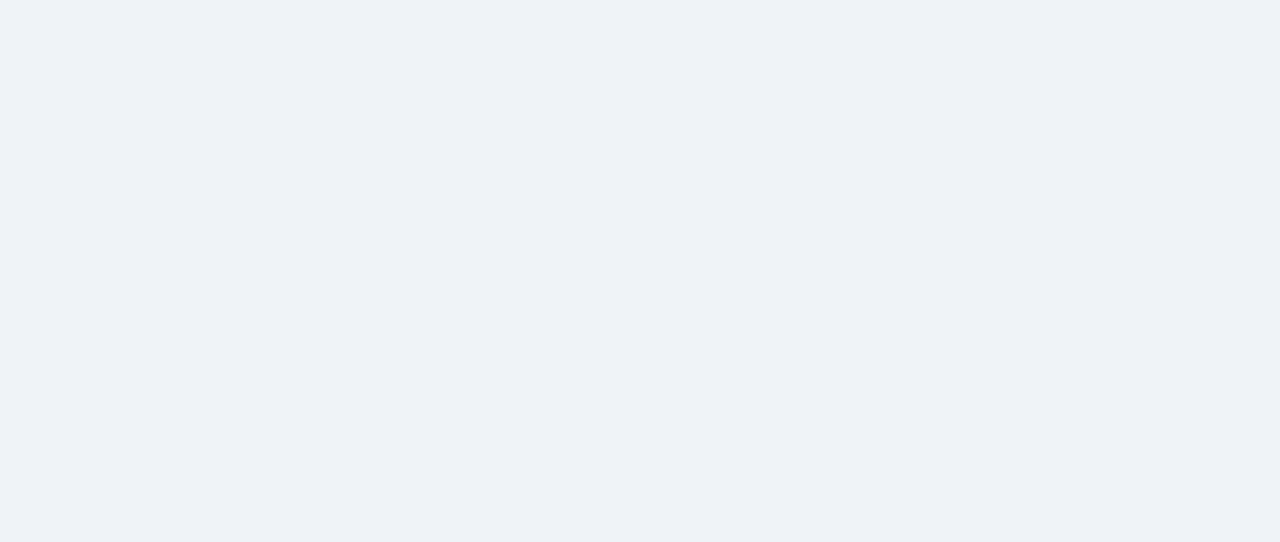
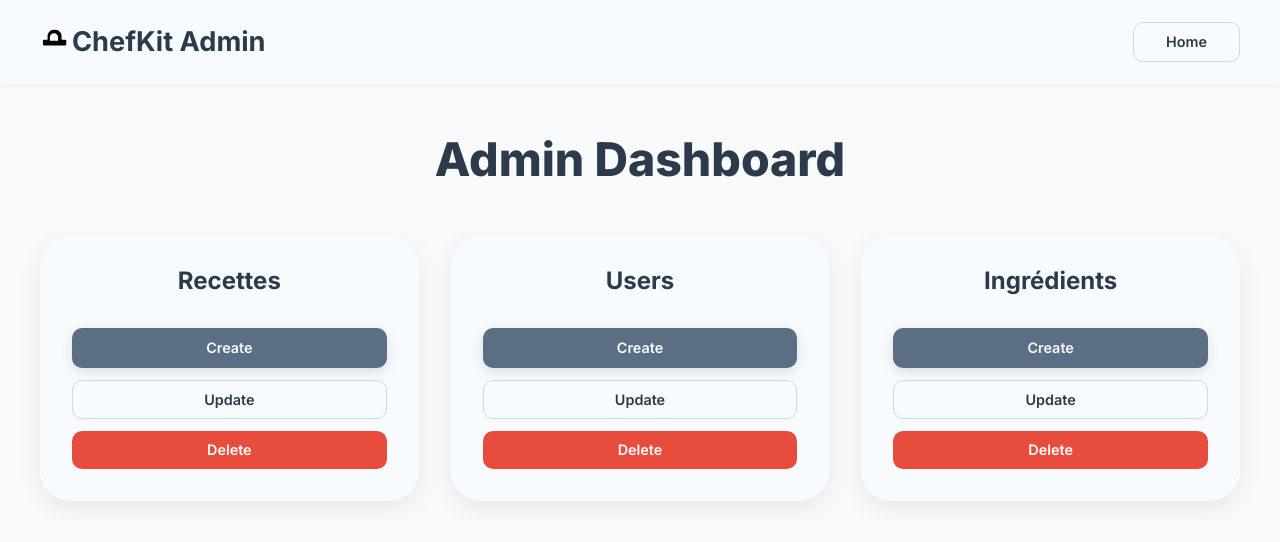
Before and after one commit to SebDors/ChefKit_front, an Angular app: page /admin in a window 1280 px wide. Before the commit this address led to /. Shown: the top 542 px of the page. Built offline with nearby package versions, Linux system fonts and the light colour scheme.

Commit message:
page de test

```diff
--- a/src/app/admin-page/admin-page.component.html
+++ b/src/app/admin-page/admin-page.component.html
@@ -0,0 +1,46 @@
+<header class="app-header">
+  <div class="container header__inner">
+    <a routerLink="/" class="header__logo-link">
+      <img src="assets/icons/chef-hat.svg" alt="ChefKit Logo" class="header__logo-icon">
+      <span class="header__logo-text">ChefKit Admin</span>
+    </a>
+    <div class="header__actions">
+      <a routerLink="/" class="button button--secondary">Home</a>
+    </div>
+  </div>
+</header>
+
+<main class="admin-main">
+  <div class="container">
+    <h1 class="section-title">Admin Dashboard</h1>
+    <div class="admin-grid">
+      <!-- Recettes -->
+      <div class="admin-card">
+        <h2 class="admin-card__title">Recettes</h2>
+        <div class="admin-card__actions">
+          <button class="button button--primary">Create</button>
+          <button class="button button--secondary">Update</button>
+          <button class="button button--danger">Delete</button>
+        </div>
+      </div>
+      <!-- Users -->
+      <div class="admin-card">
+        <h2 class="admin-card__title">Users</h2>
+        <div class="admin-card__actions">
+          <button class="button button--primary">Create</button>
+          <button class="button button--secondary">Update</button>
+          <button class="button button--danger">Delete</button>
+        </div>
+      </div>
+      <!-- Ingredients -->
+      <div class="admin-card">
+        <h2 class="admin-card__title">Ingrédients</h2>
+        <div class="admin-card__actions">
+          <button class="button button--primary">Create</button>
+          <button class="button button--secondary">Update</button>
+          <button class="button button--danger">Delete</button>
+        </div>
+      </div>
+    </div>
+  </div>
+</main>
--- a/src/app/admin-page/admin-page.component.scss
+++ b/src/app/admin-page/admin-page.component.scss
@@ -0,0 +1,159 @@
+/* --- HEADER --- */
+.app-header {
+  position: sticky;
+  top: 0;
+  z-index: 1000;
+  background-color: var(--chefkit-background-white);
+  box-shadow: 0 2px 8px rgba(0, 0, 0, 0.04);
+  padding: var(--spacing-md) 0;
+  transition: padding 0.3s ease, font-size 0.3s ease, box-shadow 0.3s ease;
+}
+
+.header__inner {
+  display: flex;
+  align-items: center;
+  justify-content: space-between;
+  max-width: 1200px;
+  margin: 0 auto;
+  padding: 0 var(--spacing-md);
+}
+
+.header__logo-link {
+  display: flex;
+  align-items: center;
+  text-decoration: none;
+}
+
+.header__logo-icon {
+  height: 28px;
+  width: 28px;
+  color: var(--chefkit-primary);
+  margin-right: var(--spacing-xxs);
+  transition: height 0.3s ease, width 0.3s ease;
+}
+
+.header__logo-text {
+  font-size: 1.7rem;
+  font-weight: var(--chefkit-font-weight-bold);
+  color: var(--chefkit-text-dark);
+  font-family: var(--chefkit-font-display);
+  transition: font-size 0.3s ease;
+}
+
+.header__actions {
+  display: flex;
+  align-items: center;
+  gap: var(--spacing-sm);
+}
+
+/* --- General Button Styles (from home-page) --- */
+.button {
+    display: inline-block;
+    font-family: var(--chefkit-font-family-sans);
+    font-size: 0.9rem;
+    font-weight: var(--chefkit-font-weight-semibold);
+    text-align: center;
+    cursor: pointer;
+    border-radius: var(--border-radius-md);
+    padding: var(--spacing-xs) var(--spacing-lg);
+    text-decoration: none;
+    border: 1px solid transparent;
+    transition: all 0.2s ease-in-out;
+    user-select: none;
+    line-height: 1.5;
+}
+
+.button--primary {
+    background-color: var(--chefkit-primary);
+    color: var(--chefkit-background-white);
+    box-shadow: 0 4px 12px rgba(var(--chefkit-primary-rgb), 0.2);
+
+    &:hover {
+        background-color: var(--chefkit-primary-hover);
+        box-shadow: 0 6px 16px rgba(var(--chefkit-primary-rgb), 0.25);
+        transform: translateY(-2px);
+    }
+}
+
+.button--secondary {
+    background-color: transparent;
+    border-color: var(--chefkit-border-light);
+    color: var(--chefkit-text-dark);
+
+    &:hover {
+        background-color: var(--chefkit-background-light);
+        border-color: var(--chefkit-border-medium);
+        color: var(--chefkit-text-dark);
+    }
+}
+
+.button--danger {
+  background-color: #e74c3c;
+  color: white;
+  border: none;
+
+  &:hover {
+    background-color: #c0392b;
+  }
+}
+
+
+/* --- ADMIN PAGE STYLES --- */
+.admin-main {
+  padding: var(--spacing-xl) 0;
+  background-color: #f9fafb; // A light grey background
+  min-height: calc(100vh - 80px); // Adjust based on header height
+}
+
+.container {
+    max-width: 1200px;
+    margin: 0 auto;
+    padding: 0 var(--spacing-md);
+}
+
+.section-title {
+  text-align: center;
+  font-size: 2.9rem;
+  margin-bottom: var(--spacing-xl);
+  font-family: var(--chefkit-font-display);
+  font-weight: var(--chefkit-font-weight-heavy);
+  color: var(--chefkit-text-dark);
+}
+
+.admin-grid {
+  display: grid;
+  grid-template-columns: repeat(auto-fit, minmax(300px, 1fr));
+  gap: var(--spacing-lg);
+}
+
+.admin-card {
+  background-color: var(--chefkit-background-white);
+  border-radius: var(--border-radius-xl);
+  padding: var(--spacing-lg);
+  box-shadow: 0 8px 25px rgba(0, 0, 0, 0.08);
+  text-align: center;
+  transition: transform 0.3s ease, box-shadow 0.3s ease;
+}
+
+.admin-card:hover {
+  transform: translateY(-5px);
+  box-shadow: 0 12px 35px rgba(0, 0, 0, 0.1);
+}
+
+.admin-card__title {
+  font-size: 1.5rem;
+  font-weight: var(--chefkit-font-weight-bold);
+  font-family: var(--chefkit-font-display);
+  margin-bottom: var(--spacing-lg);
+  color: var(--chefkit-text-dark);
+}
+
+.admin-card__actions {
+  display: flex;
+  flex-direction: column;
+  gap: var(--spacing-sm);
+}
+
+.admin-card__actions .button {
+  width: 100%;
+}
--- a/src/app/admin-page/admin-page.component.ts
+++ b/src/app/admin-page/admin-page.component.ts
@@ -1,8 +1,11 @@
 import { Component } from '@angular/core';
+import { CommonModule } from '@angular/common';
+import { RouterLink } from '@angular/router';
 
 @Component({
   selector: 'app-admin-page',
-  imports: [],
+  standalone: true,
+  imports: [CommonModule, RouterLink],
   templateUrl: './admin-page.component.html',
   styleUrl: './admin-page.component.scss'
 })
--- a/src/app/app.routes.ts
+++ b/src/app/app.routes.ts
@@ -4,10 +4,12 @@ import { RegisterComponent } from './register/register.component';
 import { HomepagComponent } from './homepag/homepag.component';
 import { HomePageComponent} from './home-page/home-page.component';
 import { RecetteComponent } from './recette/recette.component';
+import { AdminPageComponent } from './admin-page/admin-page.component';
 
 export const routes: Routes = [{ path: 'login', component: LoginComponent },
   { path: 'register', component: RegisterComponent },
   { path: 'homepag', component: HomepagComponent },
   { path: 'homepage', component: HomePageComponent },
+  { path: 'admin', component: AdminPageComponent },
   { path: 'recette/:id', component: RecetteComponent },
   { path: '', redirectTo: 'homepage', pathMatch: 'full' }];
--- a/src/app/home-page/home-page.component.html
+++ b/src/app/home-page/home-page.component.html
@@ -4,12 +4,12 @@
     <a routerLink="/" class="header__logo-link">
       <svg class="header__logo-icon" fill="currentColor" viewBox="0 0 24 24">
         <path
-          d="M12 1.5c-3.03 0-5.5 2.47-5.5 5.5v3h-3a1 1 0 00-1 1v3a1 1 0 001 1h18a1 1 0 001-1v-3a1 1 0 00-1-1h-3v-3c0-3.03-2.47-5.5-5.5-5.5zM12 4.5c1.93 0 3.5 1.57 3.5 3.5v3H8.5v-3c0-1.93 1.57-3.5 3.5-3.5z"
-        />
+          d="M12 1.5c-3.03 0-5.5 2.47-5.5 5.5v3h-3a1 1 0 00-1 1v3a1 1 0 001 1h18a1 1 0 001-1v-3a1 1 0 00-1-1h-3v-3c0-3.03-2.47-5.5-5.5-5.5zM12 4.5c1.93 0 3.5 1.57 3.5 3.5v3H8.5v-3c0-1.93 1.57-3.5 3.5-3.5z" />
       </svg>
       <span class="header__logo-text">ChefKit</span>
     </a>
     <div class="header__actions">
+      <a routerLink="/admin" class="button button--secondary">Admin</a>
       <a routerLink="/login" class="button button--secondary header__nav-link--alt">Se connecter</a>
       <a routerLink="/signup" class="button button--primary">S'inscrire</a>
     </div>
@@ -29,12 +29,8 @@
 
     <div class="hero__integrated-search-container">
       <div class="hero__search-main-row">
-        <input
-          type="text"
-          placeholder="Ajouter des ingrédients (ex: poulet, riz, brocoli)"
-          class="hero__search-input"
-          aria-label="Recherche de recettes par ingrédients"
-        />
+        <input type="text" placeholder="Ajouter des ingrédients (ex: poulet, riz, brocoli)" class="hero__search-input"
+          aria-label="Recherche de recettes par ingrédients" />
         <button class="button button--primary hero__search-button">
           Rechercher <span class="visually-hidden">une recette</span>
         </button>
@@ -74,20 +70,11 @@
 
     <div class="carousel-wrapper">
       <div class="carousel-track" [style.transform]="'translateX(-' + (currentSlideIndex * 100) + '%)'">
-        <a
-          *ngFor="let recette of recettes"
-          (click)="ouvrirRecette(recette.idRecette)"
-          class="recipe-card carousel-item"
+        <a *ngFor="let recette of recettes" (click)="ouvrirRecette(recette.idRecette)" class="recipe-card carousel-item"
           [style.flexBasis]="'calc(100% / ' + recipesPerSlide + ')'"
-          [style.maxWidth]="'calc(100% / ' + recipesPerSlide + ')'"
-        >
+          [style.maxWidth]="'calc(100% / ' + recipesPerSlide + ')'">
           <div class="recipe-card__image-container">
-            <img
-              *ngIf="recette.pathImage"
-              [src]="recette.pathImage"
-              [alt]="recette.titre"
-              class="recipe-card__image"
-            />
+            <img *ngIf="recette.pathImage" [src]="recette.pathImage" [alt]="recette.titre" class="recipe-card__image" />
           </div>
           <div class="recipe-card__content">
             <h3 class="recipe-card__title">{{ recette.titre }}</h3>
```
